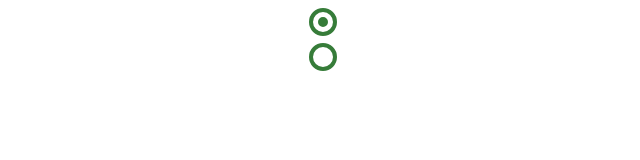
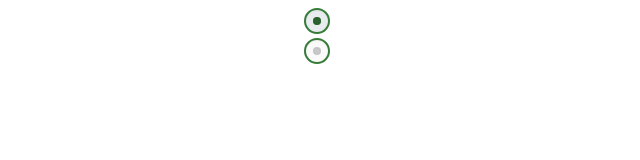
Before and after one commit to stri4ka/FE, a plain HTML site: page HTML/Task4.2/index.html in a window 1280 px wide. Shown: the full height of the page, 323-963 px from the left. Drawn offline with Linux system fonts and the light colour scheme.

Commit message:
fix:  add changes in Task4.2

```diff
--- a/HTML/Task4.2/styles/main.css
+++ b/HTML/Task4.2/styles/main.css
@@ -3,38 +3,46 @@
     align-items: center;
     justify-content: center;
 }
-.radio-wrapper {
-    margin-bottom: 15px;
+.custom-radio {
+    display: none;
 }
-.custom-radio {
+.custom-radio + label {
+    background-color: #fafafa;
+    border: 2px solid #367c39;
+    border-radius: 50px;
+    box-shadow: 0 1px 2px rgba(0, 0, 0, 0.05) inset;
+    display: inline-block;
+    padding: 11px;
     position: relative;
 }
-.custom-radio:before{
-    content: '';
-    width: 20px;
-    height: 20px;
-    background-color: #ffffff;
-    border: 4px solid #367c39;
+.custom-radio + label::before {
+    background: #fdfdfd;
+    border-radius: 50%;
+    box-shadow: 0 0 10px rgba(0, 0, 0, 0.3) inset;
+    content: "";
+    height: 8px;
+    left: 7px;
     position: absolute;
-    border-radius: 100%;
-    top: -3px;
-    left: -3px;
+    top: 7px;
+    width: 8px;
 }
-.custom-radio:after{
-    content: '';
-    width: 2px;
-    height: 2px;
-    background-color: #367c39;
-    border: 4px solid #367c39;
+.custom-radio:checked + label::after {
+    background: #367c39;
+    border-radius: 50%;
+    box-shadow: 0 0 10px rgba(0, 0, 0, 0.3) inset;
+    content: "";
+    height: 8px;
+    left: 7px;
     position: absolute;
-    border-radius: 100%;
-    top: 11px;
-    left: 11px;
-    opacity: 0;
-    transition: all .1s ease-in-out;
-    transform: translate(-50%, -50%)
+    top: 7px;
+    width: 8px;
 }
-
-.custom-radio:checked:after{
-    opacity: 1;
+.custom-radio:checked + label {
+    background: #e9ecee;
+    border: 2px solid  #367c39;
+    color: #99a1a7;
 }
+.custom-radio + label:active,
+.custom-radio:checked + label:active {
+    box-shadow: 0 1px 2px rgba(0, 0, 0, 0.05) inset;
+}
```
